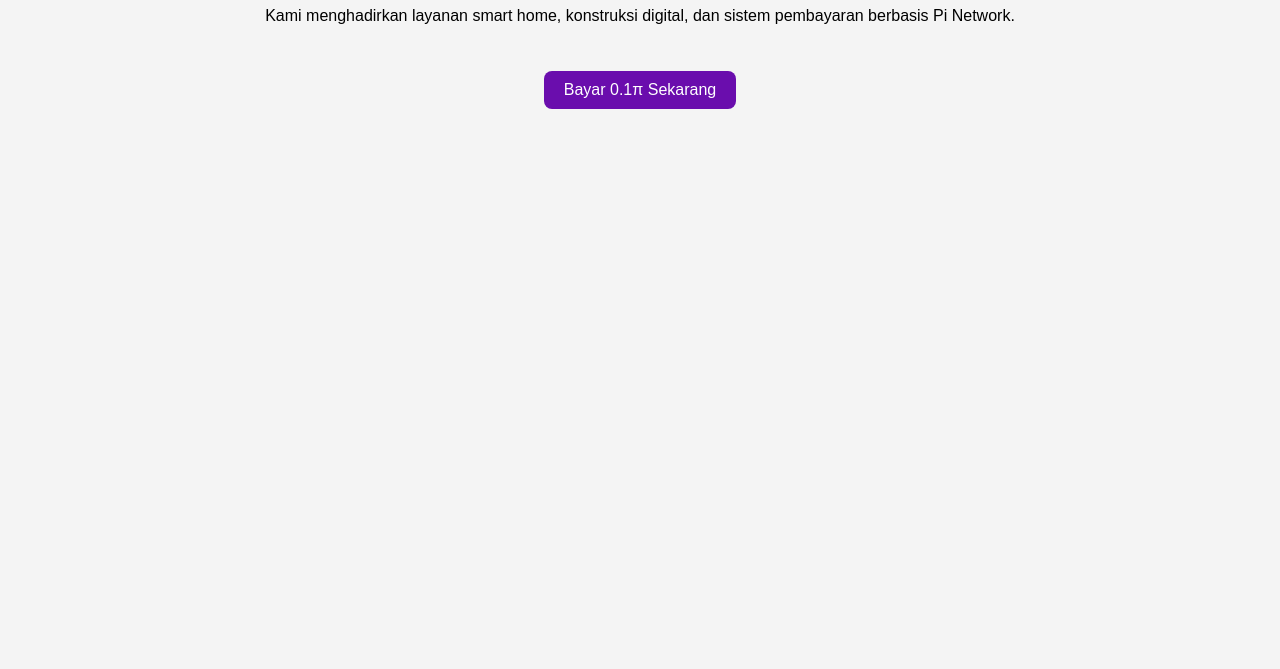
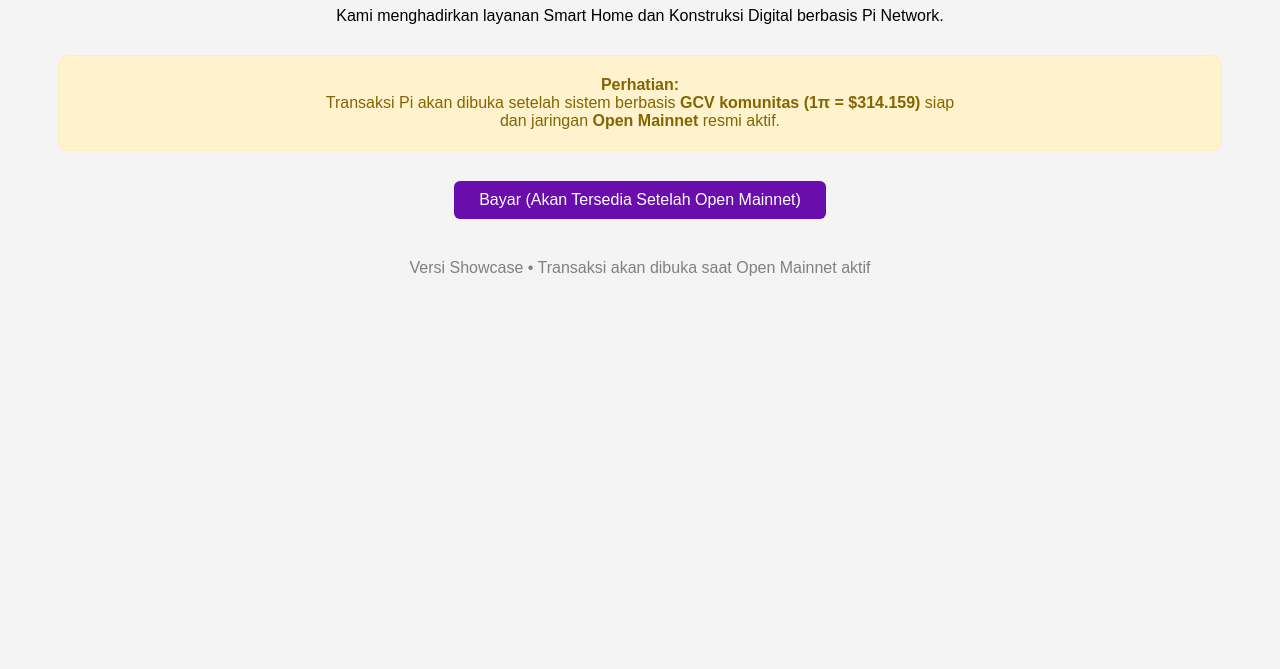
Before and after one commit to Tofel-cyber/LUMENSIA-SMART-TECH, a plain HTML site: page index.html in a window 1280 px wide. Shown: the part 131-800 px from the top of the page. Drawn offline with Linux system fonts and the light colour scheme.

Commit message:
Update index.html

```diff
--- a/index.html
+++ b/index.html
@@ -1,11 +1,9 @@
-
 <!DOCTYPE html>
 <html lang="id">
 <head>
   <meta charset="UTF-8">
   <title>PT. Lumensia Smart Technologie</title>
   <meta name="viewport" content="width=device-width, initial-scale=1.0">
-  <script src="https://sdk.minepi.com/pi-sdk.js"></script>
   <style>
     body {
       font-family: sans-serif;
@@ -16,50 +14,74 @@
     h1 {
       color: #6A0DAD;
     }
+    .notice {
+      background-color: #fff3cd;
+      color: #856404;
+      padding: 20px;
+      margin-top: 30px;
+      border: 1px solid #ffeeba;
+      border-radius: 10px;
+    }
     button {
-      padding: 10px 20px;
+      margin-top: 30px;
+      padding: 10px 25px;
       font-size: 16px;
       background-color: #6A0DAD;
       color: white;
       border: none;
-      border-radius: 8px;
-      margin-top: 30px;
+      border-radius: 6px;
+      cursor: pointer;
+    }
+    button:hover {
+      background-color: #5a0bb3;
     }
   </style>
 </head>
 <body>
-  <h1>Selamat Datang di PT. Lumensia Smart Technologie</h1>
-  <p>Kami menghadirkan layanan smart home, konstruksi digital, dan sistem pembayaran berbasis Pi Network.</p>
+  <h1>PT. Lumensia Smart Technologie</h1>
+  <p>Kami menghadirkan layanan Smart Home dan Konstruksi Digital berbasis Pi Network.</p>
 
-  <button onclick="bayarDenganPi()">Bayar 0.1π Sekarang</button>
+  <div class="notice">
+    <strong>Perhatian:</strong><br>
+    Transaksi Pi akan dibuka setelah sistem berbasis <strong>GCV komunitas (1π = $314.159)</strong> siap<br>
+    dan jaringan <strong>Open Mainnet</strong> resmi aktif.
+  </div>
+
+  <button onclick="alertGCV()">Bayar (Akan Tersedia Setelah Open Mainnet)</button>
 
   <script>
+    function alertGCV() {
+      alert("Transaksi Pi akan dibuka setelah sistem GCV komunitas (1π = $314.159) siap dan open mainnet aktif.");
+    }
+
     async function bayarDenganPi() {
       const paymentData = {
-        amount: 0.1,
+        amount: 1.0,
         memo: "Pembayaran awal konstruksi Lumensia",
         metadata: { idPesanan: "LMS123456" }
       };
 
-      try {
-        const payment = await window.Pi.openPayment(paymentData, {
-          onReadyForServerApproval: function (paymentId) {
-            console.log("Siap untuk disetujui server:", paymentId);
-          },
-          onReadyForServerCompletion: function (paymentId, txid) {
-            console.log("Transaksi siap diselesaikan:", paymentId, txid);
-          },
-          onCancel: function (paymentId) {
-            console.log("Dibatalkan:", paymentId);
-          },
-          onError: function (error, payment) {
-            console.error("Terjadi kesalahan:", error);
-          }
-        });
-      } catch (err) {
-        console.error("Gagal memulai pembayaran:", err);
-      }
+      const callbacks = {
+        onReadyForServerApproval: (paymentId) => {
+          console.log("Approve ID:", paymentId);
+        },
+        onReadyForServerCompletion: (paymentId, txid) => {
+          console.log("Transaksi selesai:", txid);
+        },
+        onCancel: () => {
+          alert("Transaksi dibatalkan oleh pengguna.");
+        },
+        onError: (error) => {
+          alert("Terjadi kesalahan: " + error);
+        }
+      };
+
+      // window.Pi.openPayment(paymentData, callbacks); // ← Aktifkan saat siap
     }
   </script>
+
+  <p style="margin-top: 40px; color: gray;">
+    Versi Showcase • Transaksi akan dibuka saat Open Mainnet aktif
+  </p>
 </body>
 </html>
```
